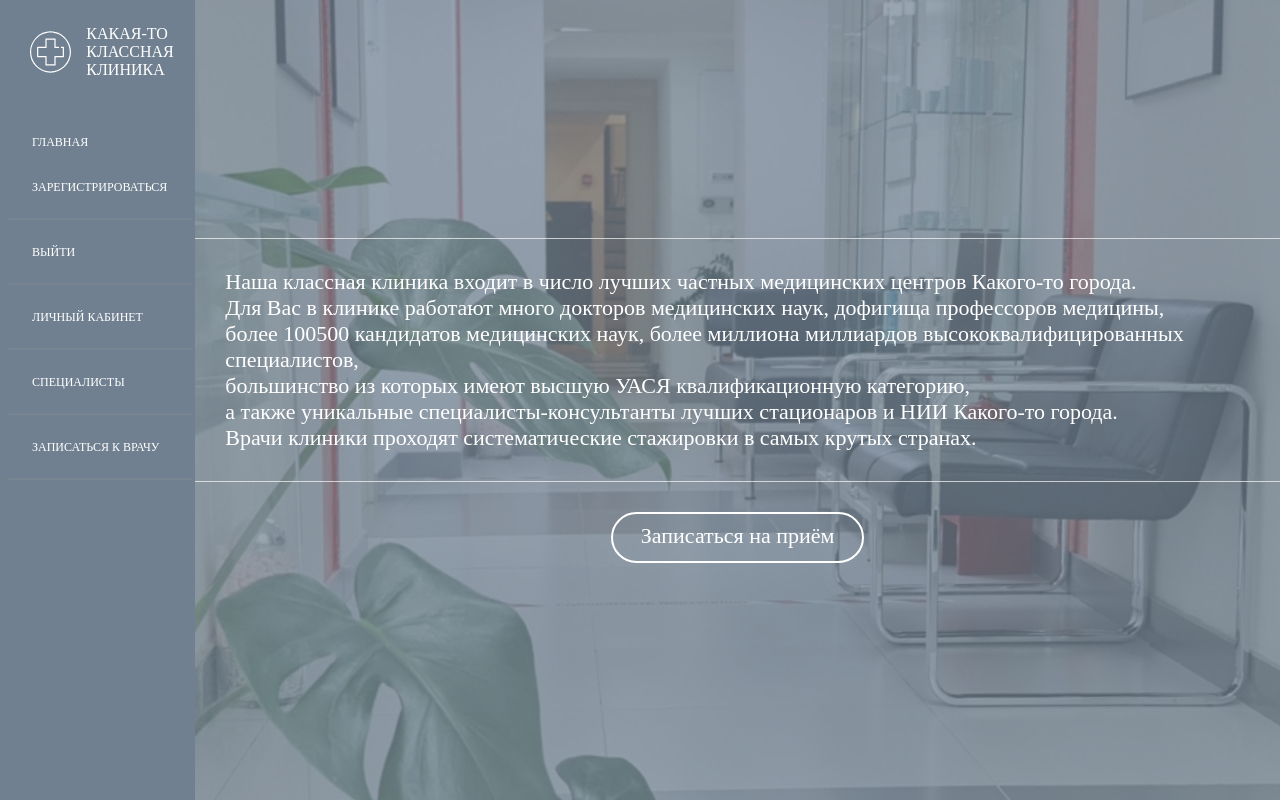
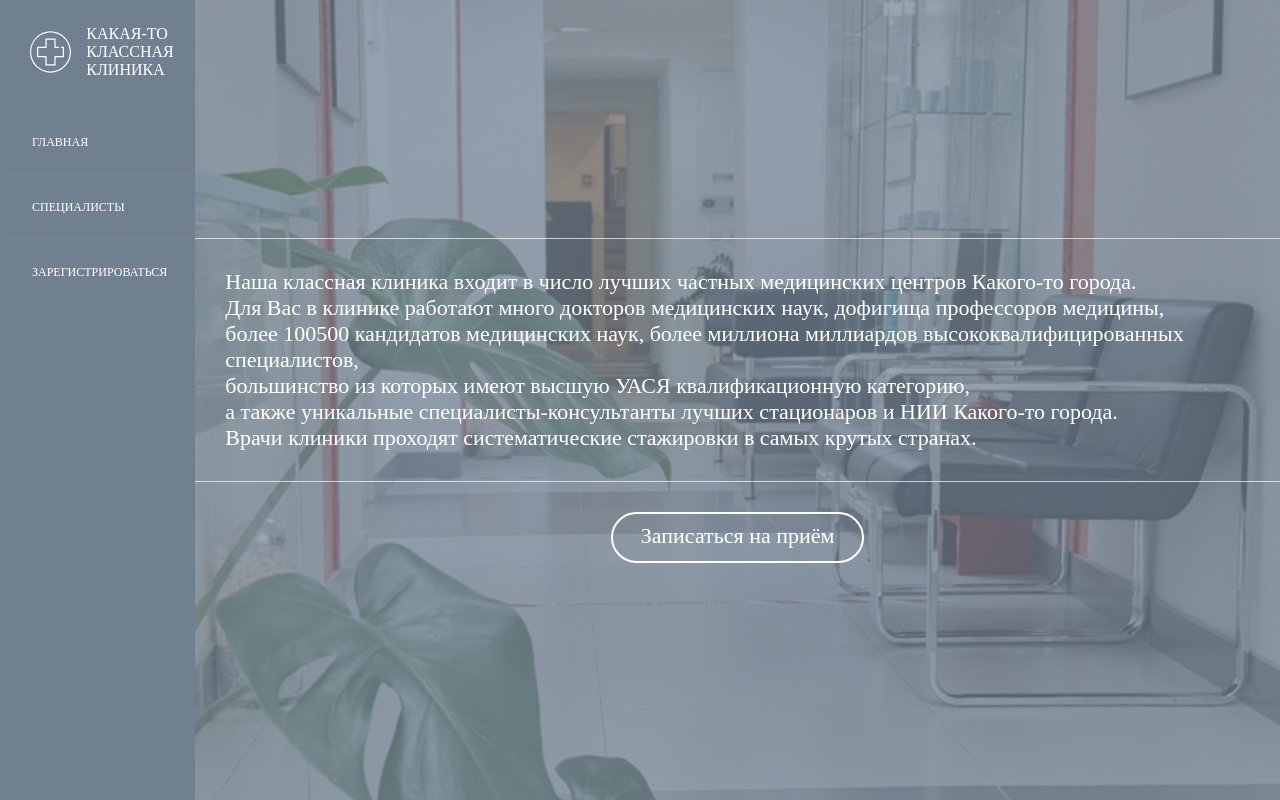
Before and after one commit to GentleEnvy/doctor_registration, a Python web app: template src/templates/index.html in a window 1280 px wide. Run offline with Jinja, Linux system fonts and the light colour scheme; the template is opened without the code that fills it, so the values that code supplies are empty.

Commit message:
update index

```diff
--- a/src/models/appointment.py
+++ b/src/models/appointment.py
@@ -12,3 +12,5 @@ class Appointment(db.Model):
     doctor_id = db.Column(db.ForeignKey(Doctor.id), nullable=False)
 
     record_time = db.relationship('RecordTime', uselist=False)
+    patient = db.relationship('Patient', uselist=False)
+    doctor = db.relationship('Doctor', uselist=False)
--- a/src/templates/index.html
+++ b/src/templates/index.html
@@ -18,46 +18,40 @@
                     <li class="nav_item">
                         <a class="nav_link" href="/">Главная</a>
                     </li>
+                    <hr>
                     <li class="nav_item">
-                <a class="nav_link" href="/register">Зарегистрироваться</a>
+                        <a class="nav_link" href="specialists.html">Специалисты</a>
                     </li>
+                    {% if current_user.is_authenticated %}
+                        <hr>
+                        <li class="nav_item">
+                            <a class="nav_link" href="#">Личный кабинет</a>
+                        </li>
+                        {% if current_user.patient %}
+                            <hr>
+                            <li class="nav_item">
+                                <a class="nav_link" href="rec.html">Записаться к врачу</a>
+                            </li>
+                        {% elif current_user.doctor %}
+                            <hr>
+                            <li class="nav_item">
+                                <a class="nav_link" href="schedule.html">Расписание врача</a>
+                            </li>
+                        {% elif current_user.admin %}
+                            <hr>
+                            <li class="nav_item">
+                                <a class="nav_link" href="adminp.html">Админ-панель</a>
+                            </li>
+                        {% endif %}
                         <hr>
                         <li class="nav_item">
                             <a class="nav_link" href="/logout">Выйти</a>
                         </li>
+                    {% else %}
                         <hr>
                         <li class="nav_item">
-                <a class="nav_link" href="#">Личный кабинет</a>
+                            <a class="nav_link" href="/register">Зарегистрироваться</a>
                         </li>
-            <hr>
-            <li class="nav_item">
-                <a class="nav_link" href="specialists.html">Специалисты</a>
-            </li>
-            <hr>
-            <li class="nav_item">
-                <a class="nav_link" href="rec.html">Записаться к врачу</a>
-            </li>
-            <hr>
-            {% if current_user.doctor %}
-            <li class="nav_item">
-                <a class="nav_link" href="#">Личный кабинет</a>
-            </li>
-            <li class="nav_item">
-                <a class="nav_link" href="schedule.html">Расписание врача</a>
-            </li>
-            <hr>
-            {% elif current_user.admin %}
-            <li class="nav_item">
-                <a class="nav_link" href="#">Личный кабинет</a>
-            </li>
-            <li class="nav_item">
-                <a class="nav_link" href="schedule.html">Расписание врача</a>
-            </li>
-            <hr>
-            <li class="nav_item">
-                <a class="nav_link" href="adminp.html">Админ-панель</a>
-            </li>
-            <hr>
                     {% endif %}
                 </ul>
             </div>
@@ -66,12 +60,17 @@
     <div class="container_info">
         <div class="info_color">
             <div class="info_text">
-        Наша классная клиника входит в число лучших частных медицинских центров Какого-то города.<br>
-        Для Вас в клинике работают много докторов медицинских наук, дофигища профессоров медицины,<br>
-        более 100500 кандидатов медицинских наук, более миллиона миллиардов высококвалифицированных специалистов,<br>
-        большинство из которых имеют высшую  УАСЯ квалификационную категорию,<br>
-        а также уникальные специалисты-консультанты лучших стационаров и НИИ Какого-то города.<br>
-        Врачи клиники проходят систематические стажировки в самых крутых странах.<br>
+                Наша классная клиника входит в число лучших частных медицинских центров
+                Какого-то города.<br>
+                Для Вас в клинике работают много докторов медицинских наук, дофигища
+                профессоров медицины,<br>
+                более 100500 кандидатов медицинских наук, более миллиона миллиардов
+                высококвалифицированных специалистов,<br>
+                большинство из которых имеют высшую УАСЯ квалификационную категорию,<br>
+                а также уникальные специалисты-консультанты лучших стационаров и НИИ
+                Какого-то города.<br>
+                Врачи клиники проходят систематические стажировки в самых крутых
+                странах.<br>
             </div>
             <a href="rec.html" class="btn">Записаться на приём</a>
         </div>
--- a/src/urls/_index.py
+++ b/src/urls/_index.py
@@ -1,6 +1,5 @@
 from flask import render_template, Response
-from flask_login import login_required
-
+from flask_login.mixins import AnonymousUserMixin
 from src.urls._base import BaseUrl
 
 __all__ = ['IndexUrl']
@@ -11,6 +10,3 @@ class IndexUrl(BaseUrl):
 
     def get(self, request):
         return Response(render_template('index.html'))
-
-    def get_view(self):
-        return login_required(super().get_view())
```
Lines whose indentation alone changed are shown as unchanged.
